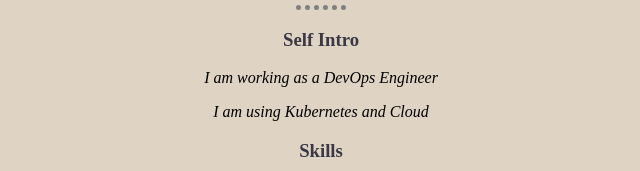
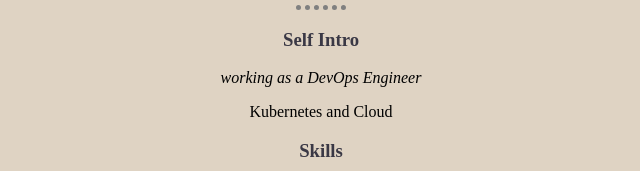
Before and after one commit to ujjinimech/ujji-cv, a plain HTML site: page index.html in a window 1280 px wide. Shown: the part 225-396 px from the top of the page, without its empty margins (319-959 px from the left). Drawn offline with Linux system fonts and the light colour scheme.

Commit message:
updated index.html

```diff
--- a/index.html
+++ b/index.html
@@ -7,7 +7,6 @@
 <link rel="stylesheet" href="style.css">
 </head>
 <center>
-
 
 <body>
 <table>
@@ -23,8 +22,8 @@
 </table>
     <hr>
     <h3>Self Intro</h3>
-    <p><em>I am working as a DevOps Engineer</em></p>
-    <p><em>I am using Kubernetes and Cloud</em></p>
+    <p><em>working as a DevOps Engineer</em></p>
+    <p><em></em>Kubernetes and Cloud</em></p>
       <h3>Skills</h3>
       <table>
         <tr>
```
